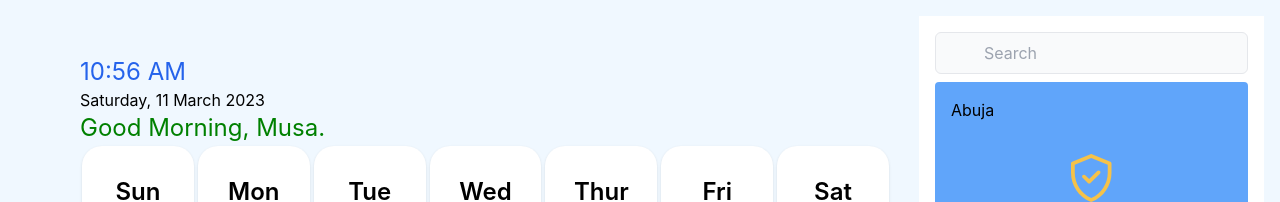
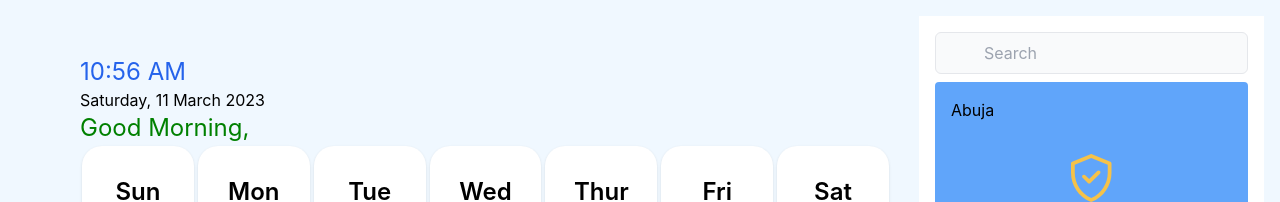
Before and after one commit to musaa99/weather-app, a React (Create React App) app: page / in a window 1280 px wide. Shown: the top 202 px of the page. Built offline with nearby package versions, Linux system fonts and the light colour scheme; some icons are missing.

Commit message:
fix greetuser

```diff
--- a/src/component/GreetUser.jsx
+++ b/src/component/GreetUser.jsx
@@ -19,7 +19,7 @@ const GreetUser = ({ username}) => {
 	return (
 		<h2 className='text-[green]' >
 			{timeofday},
-			Musa.
+
 		</h2>
 	);
 };
```
